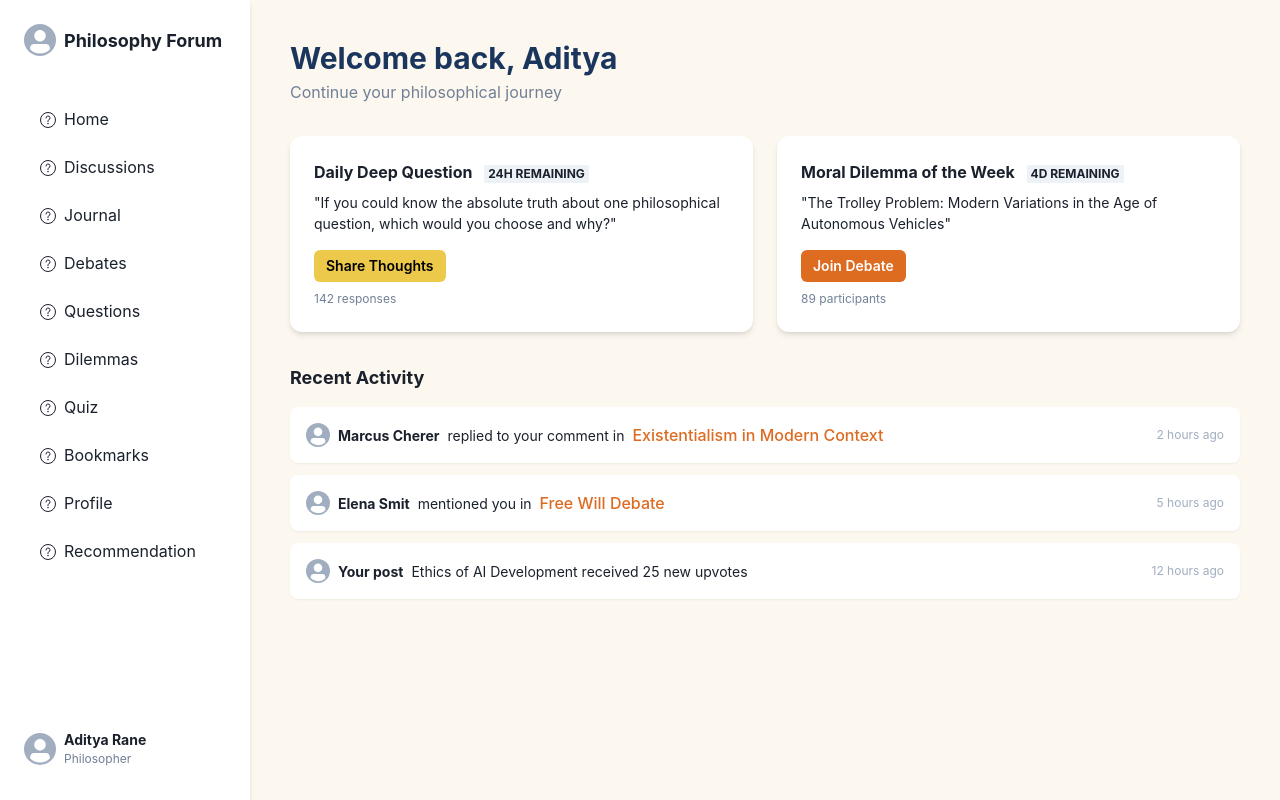
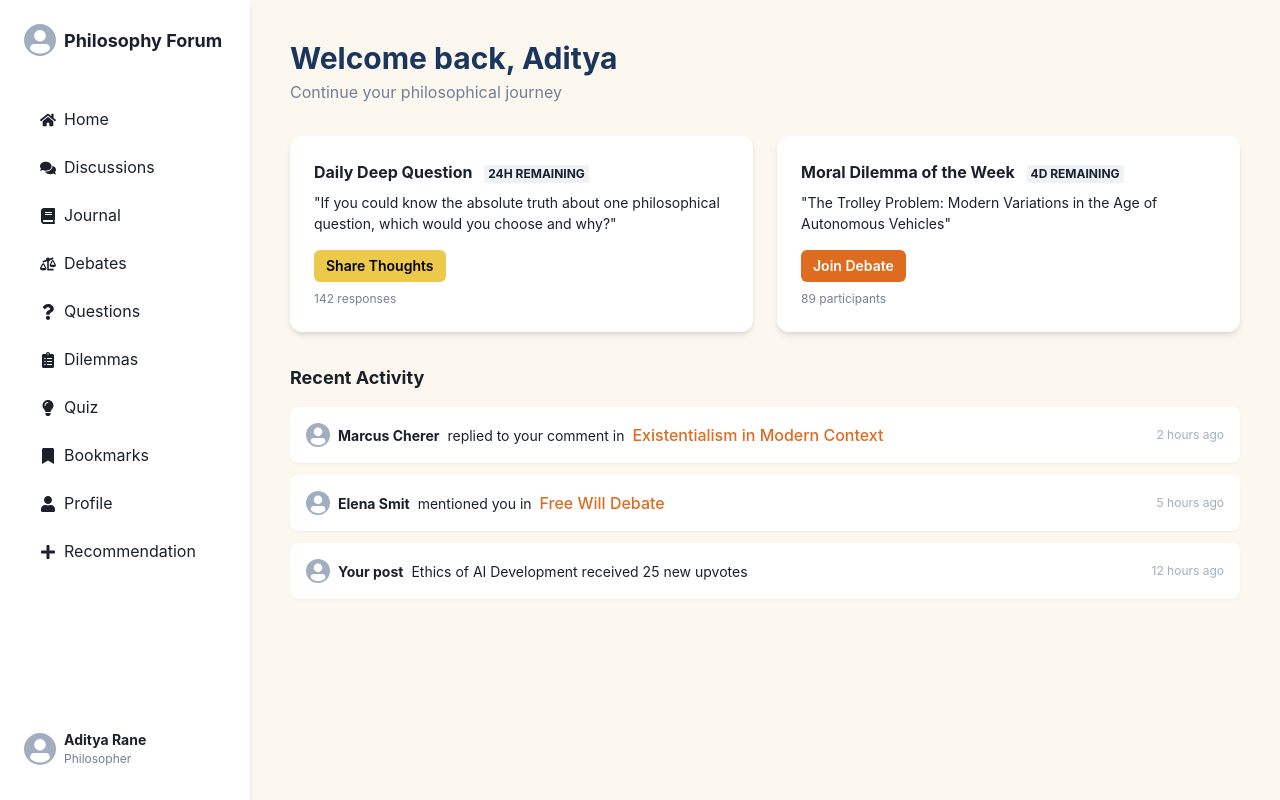
Before and after one commit to kalviumcommunity/S63_Aditya_Capstone_Philosophy_Forum, a React (Vite) app in the folder client/: page /dashboard in a window 1280 px wide. Built offline with nearby package versions, Linux system fonts and the light colour scheme.

Commit message:
Implement username/password authentication

```diff
--- a/client/src/pages/Dashboard.jsx
+++ b/client/src/pages/Dashboard.jsx
@@ -5,13 +5,13 @@ import {
 } from '@chakra-ui/react';
 import { Link } from 'react-router-dom';
 import { HamburgerIcon } from '@chakra-ui/icons';
-import { FaHome, FaBook, FaComments, FaQuestion, FaBalanceScale, FaClipboardList, FaBookmark, FaUser, FaPlus, FaLightbulb } from 'react-icons';
+import { FaHome, FaBook, FaComments, FaQuestion, FaBalanceScaleLeft, FaClipboardList, FaBookmark, FaUser, FaPlus, FaLightbulb } from 'react-icons/fa';
 
 const sidebarLinks = [
   { icon: FaHome, label: 'Home', path: '/dashboard' },
   { icon: FaComments, label: 'Discussions', path: '/discussions' },
   { icon: FaBook, label: 'Journal', path: '/journal' },
-  { icon: FaBalanceScale, label: 'Debates', path: '/debates' },
+  { icon: FaBalanceScaleLeft, label: 'Debates', path: '/debates' },
   { icon: FaQuestion, label: 'Questions', path: '/questions' },
   { icon: FaClipboardList, label: 'Dilemmas', path: '/dilemmas' },
   { icon: FaLightbulb, label: 'Quiz', path: '/quiz' },
```
Also changed, not shown: client/src/pages/auth/Login.jsx (line endings or trailing spaces), client/src/pages/auth/Register.jsx (line endings or trailing spaces).
